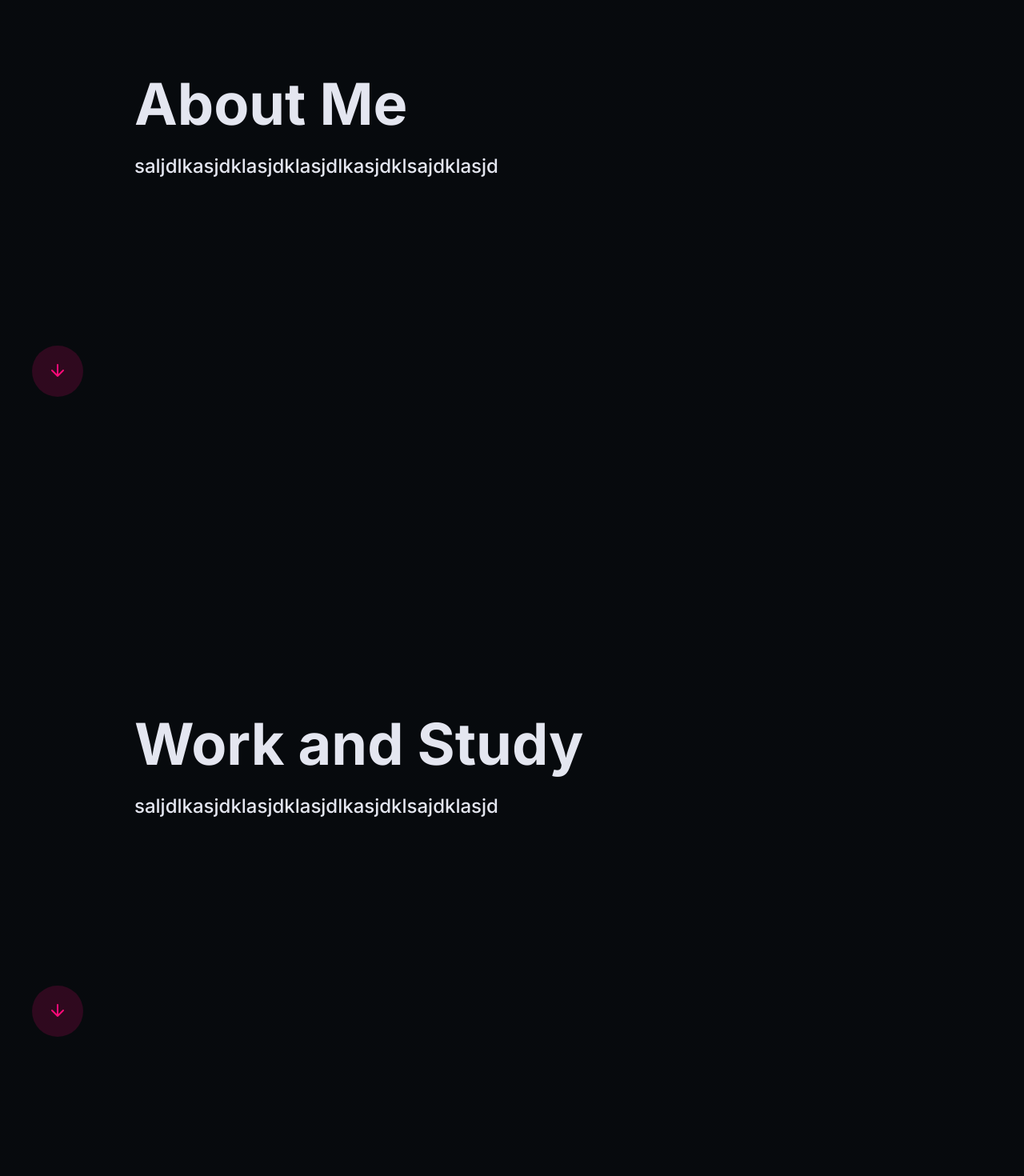
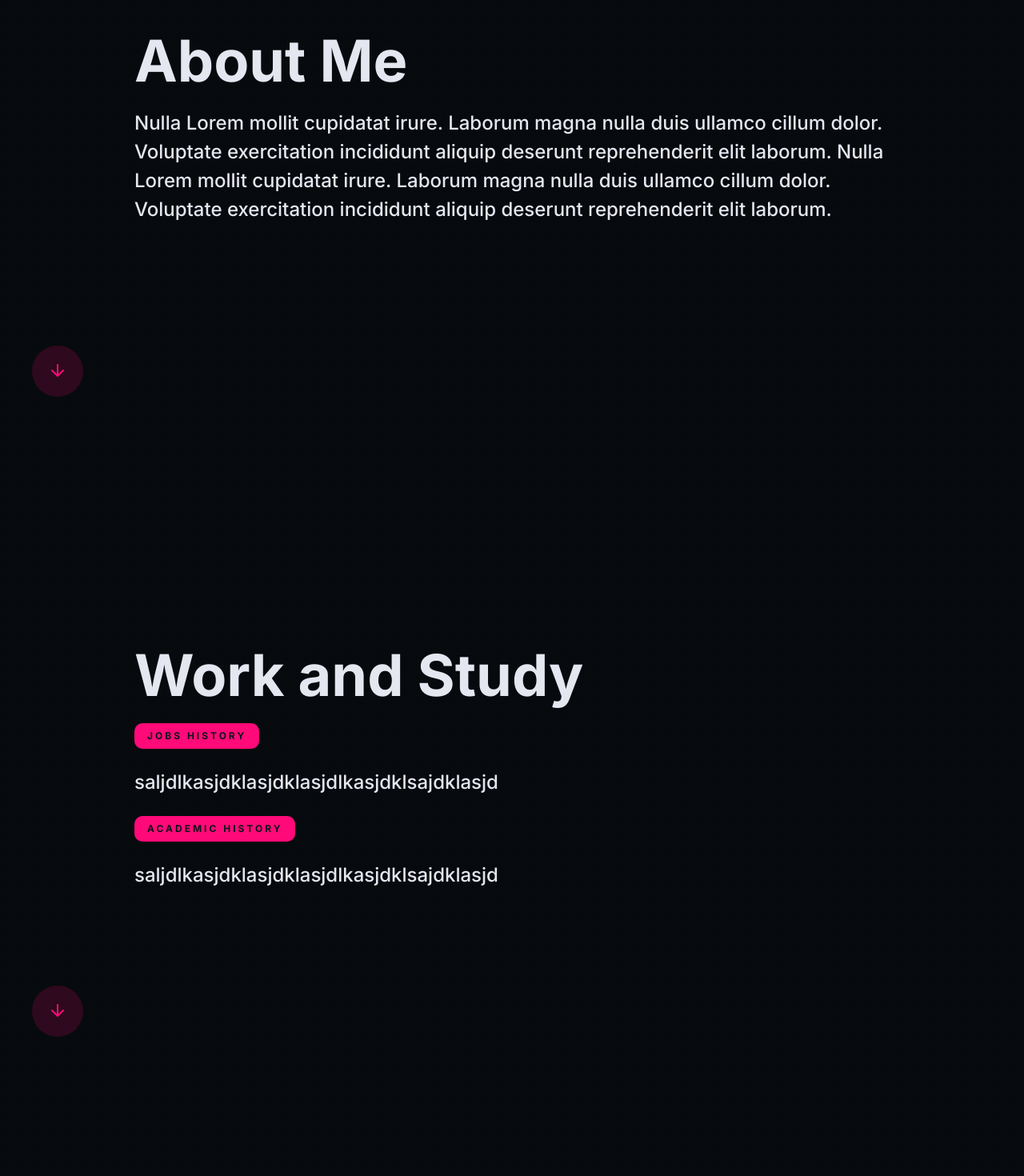
Before and after one commit to theogandara/next-theogandara, a Next.js app: page / in a window 1280 px wide. Shown: the part 1040-2510 px from the top of the page at 80% size. Built offline with nearby package versions, Linux system fonts and the light colour scheme.

Commit message:
feat: added texts and divs

```diff
--- /dev/null
+++ b/src/components/RediredctsComponent/styles.ts
@@ -0,0 +1,5 @@
+import styled from 'styled-components';
+
+export const Container = styled.div`
+
+`;
--- a/src/templates/2-AboutMe/index.tsx
+++ b/src/templates/2-AboutMe/index.tsx
@@ -18,7 +18,13 @@ const AboutMe: React.FC = () => {
 
       <S.Container>
         <Title text="About Me" />
-        <SubTitle text="saljdlkasjdklasjdklasjdlkasjdklsajdklasjd" />
+        <SubTitle
+          text="Nulla Lorem mollit cupidatat irure. Laborum magna nulla duis
+         ullamco cillum dolor. Voluptate exercitation incididunt aliquip deserunt
+          reprehenderit elit laborum. Nulla Lorem mollit cupidatat irure. Laborum magna
+           nulla duis ullamco cillum dolor. Voluptate exercitation incididunt aliquip
+            deserunt reprehenderit elit laborum."
+        />
 
         <S.ContainerButtons>
           <ArrowButton
--- a/src/templates/3-WorkStudy/index.tsx
+++ b/src/templates/3-WorkStudy/index.tsx
@@ -1,4 +1,5 @@
 import ArrowButton from '@components/ArrowButton'
+import Pill from '@components/Pill'
 import SubTitle from '@components/SubTitle'
 import Title from '@components/Title'
 import LayoutDefault from 'layouts/LayoutDefault'
@@ -18,6 +19,9 @@ const WorkStudy: React.FC = () => {
 
       <S.Container>
         <Title text="Work and Study" />
+        <Pill text="jobs history" />
+        <SubTitle text="saljdlkasjdklasjdklasjdlkasjdklsajdklasjd" />
+        <Pill text="academic history" />
         <SubTitle text="saljdlkasjdklasjdklasjdlkasjdklsajdklasjd" />
         <S.ContainerButtons>
           <ArrowButton
--- a/src/templates/4-MyProjects/index.tsx
+++ b/src/templates/4-MyProjects/index.tsx
@@ -18,7 +18,6 @@ const MyProjects: React.FC = () => {
 
       <S.Container>
         <Title text="My Projects" />
-        <SubTitle text="saljdlkasjdklasjdklasjdlkasjdklsajdklasjd" />
 
         <S.ContainerButtons>
           <ArrowButton
--- a/src/templates/5-StudyPlan/index.tsx
+++ b/src/templates/5-StudyPlan/index.tsx
@@ -18,7 +18,13 @@ const StudyPlan: React.FC = () => {
       <div id="section-5" />
       <S.Container>
         <Title text="Study Plan" />
+
+        <Pill text="what I'm learning" />
         <SubTitle text="saljdlkasjdklasjdklasjdlkasjdklsajdklasjd" />
+
+        <Pill text="what I want to learn" />
+        <SubTitle text="saljdlkasjdklasjdklasjdlkasjdklsajdklasjd" />
+
         <S.ContainerButtons>
           <ArrowButton
             variant="Up"
```
Also changed, not shown: src/components/RediredctsComponent/index.tsx (added, +12 -0 lines).
